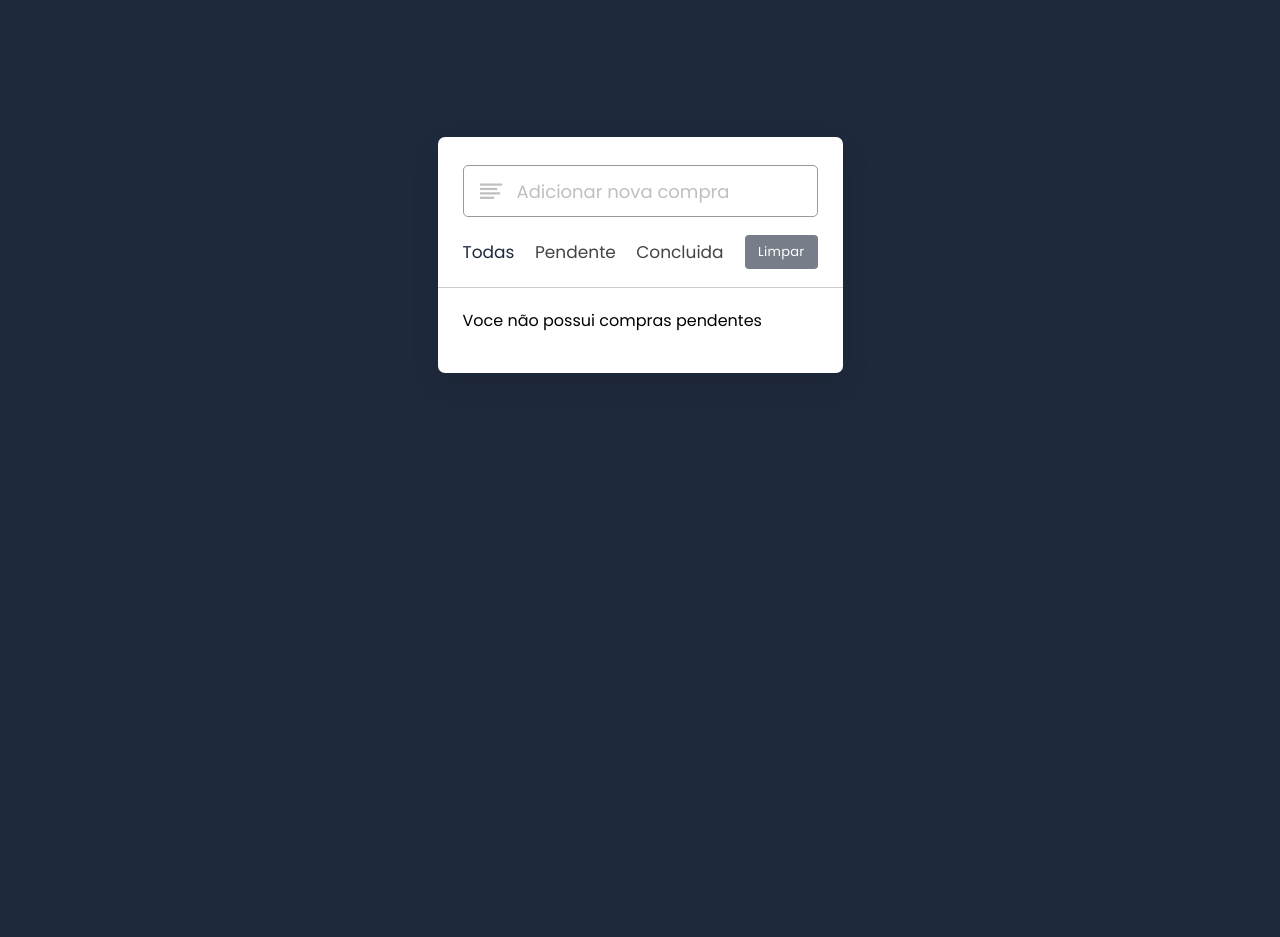
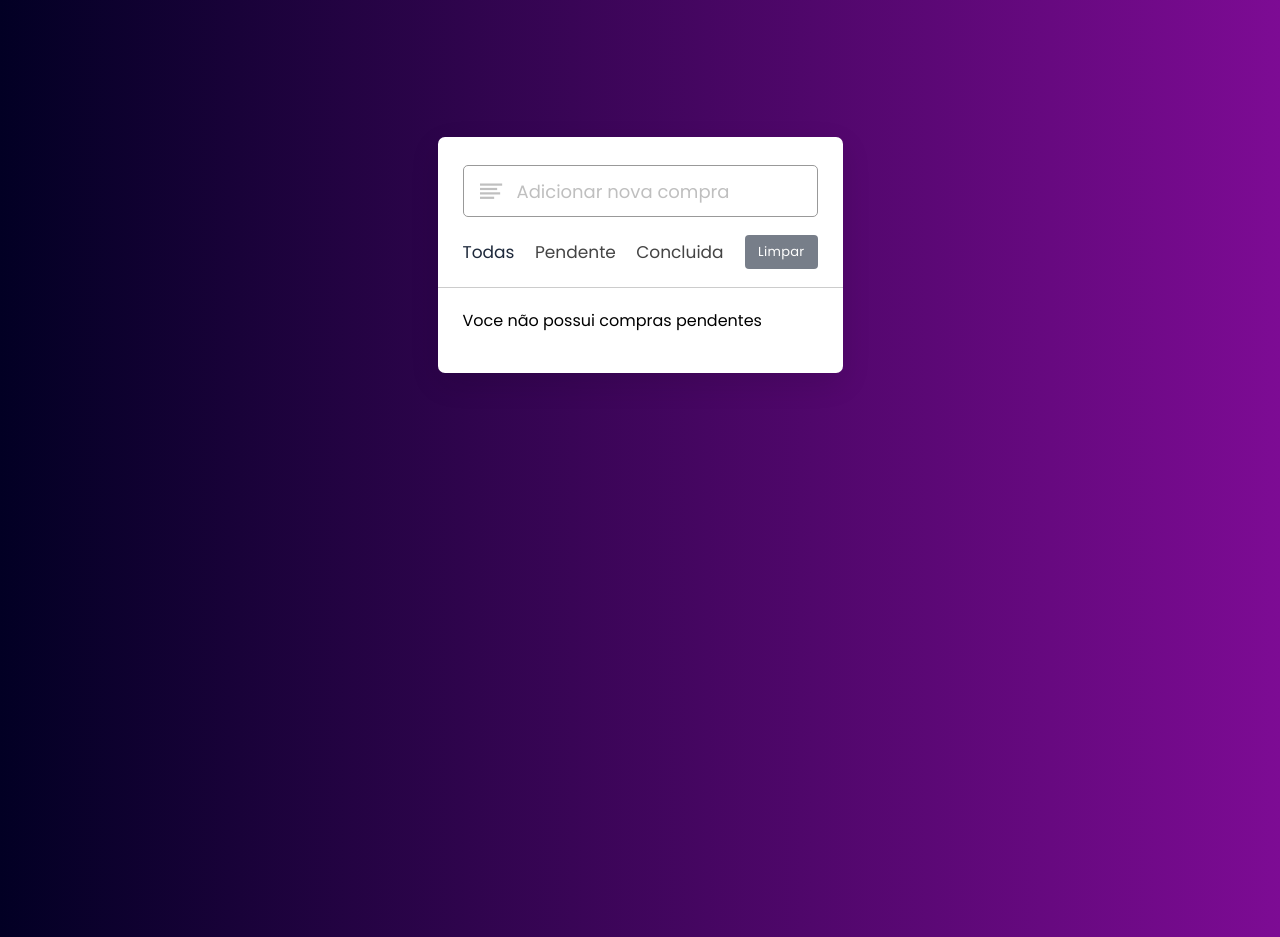
Before and after one commit to Jhonnee101/Lista-mercado, a plain HTML site: page index.html in a window 1280 px wide. Drawn offline with nearby package versions, Linux system fonts and the light colour scheme.

Commit message:
Update style.css

```diff
--- a/style.css
+++ b/style.css
@@ -11,12 +11,14 @@ body{
     width: 100%;
     height: 100vh;
     overflow: hidden;
-    background: #1e293b;
+    background: rgb(2,0,36);
+    background: linear-gradient(90deg, rgba(2,0,36,1) 0%, rgba(125,11,148,1) 100%);
 }
 
 ::selection{
     color: #fff;
-    background: #1e293b;
+    background: rgb(2,0,36);
+    background: linear-gradient(90deg, rgba(2,0,36,1) 0%, rgba(125,11,148,1) 100%);
 }
 
 .wrapper{
```
